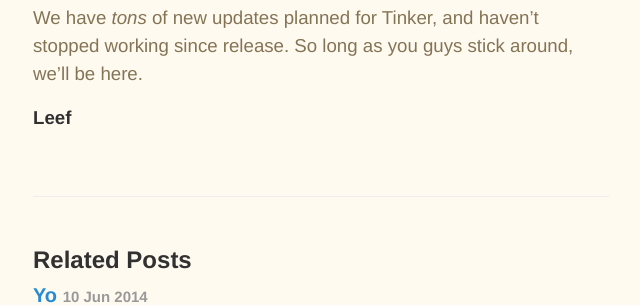
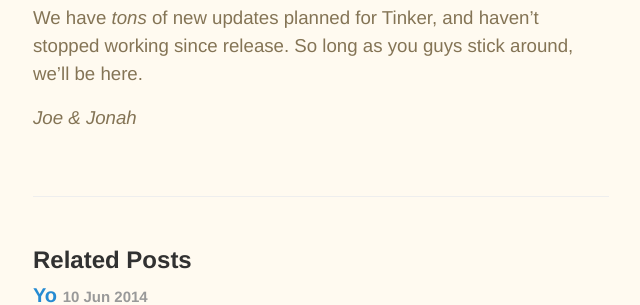
Before and after one commit to bio-ks/leef.github.io, a Jekyll site: the page built from _posts/2014-07-18-release-anticipate-progress.md, in a window 1280 px wide. Shown: the part 833-1138 px from the top of the page, without its empty margins (319-959 px from the left). Built offline with Jekyll 4.4.1, drawn with Linux system fonts in a browser that asks for light colours; some web fonts are replaced; Markdown is read by kramdown in place of the engine named in the settings.

Commit message:
Updated 2014-07-18-release-anticipate-progress.md

```diff
--- a/_posts/2014-07-18-release-anticipate-progress.md
+++ b/_posts/2014-07-18-release-anticipate-progress.md
@@ -16,4 +16,4 @@ Seriously though, you guys are amazing. Tinker peaked at #3 in 'Top Paid Product
 
 We have _tons_ of new updates planned for Tinker, and haven't stopped working since release. So long as you guys stick around, we'll be here.
 
-**Leef**
+_Joe & Jonah_
```
